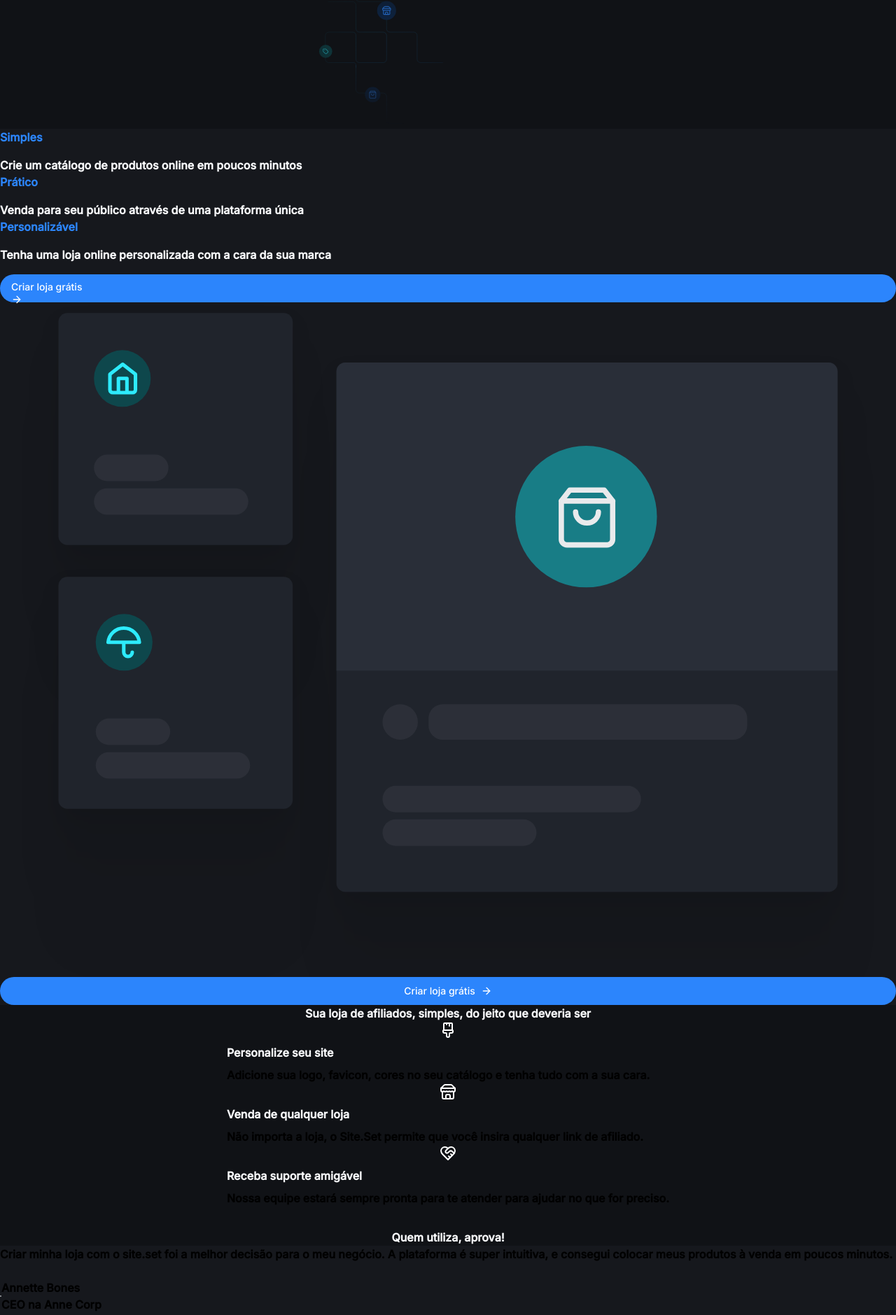
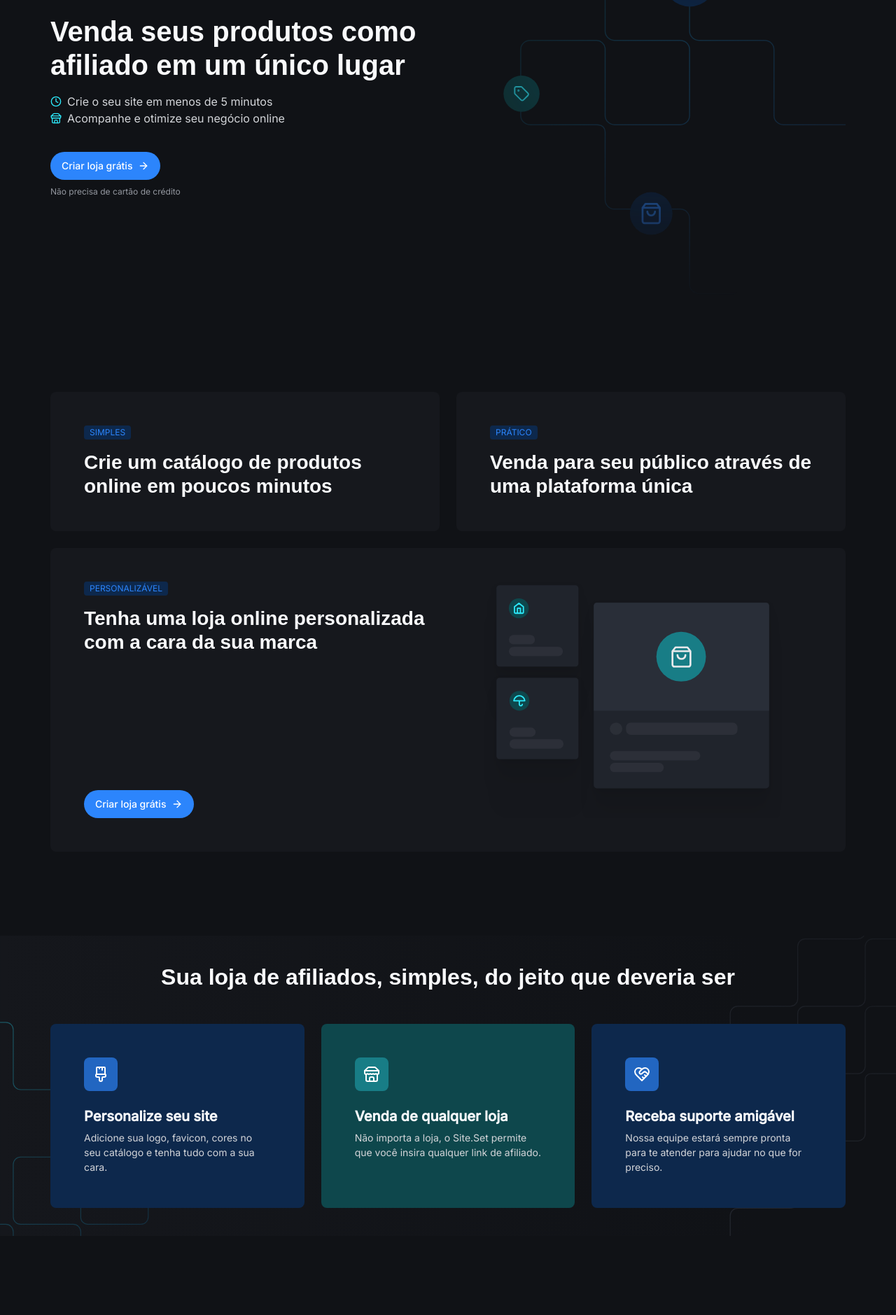
Before and after one commit to beefreguglia/site-blog, a Next.js app: page / in a window 1280 px wide. Shown: the part 240-2119 px from the top of the page at 70% size. Built offline with nearby package versions, Linux system fonts and the light colour scheme; a web font is replaced by a local one.

Commit message:
refact: update sections

```diff
--- a/src/components/ui/button.tsx
+++ b/src/components/ui/button.tsx
@@ -1,8 +1,8 @@
-import * as React from "react"
-import { Slot } from "@radix-ui/react-slot"
-import { cva, type VariantProps } from "class-variance-authority"
+import * as React from "react";
+import { Slot } from "@radix-ui/react-slot";
+import { cva, type VariantProps } from "class-variance-authority";
 
-import { cn } from "@/lib/utils"
+import { cn } from "@/lib/utils";
 
 const buttonVariants = cva(
   "inline-flex items-center justify-center gap-2 whitespace-nowrap rounded-md text-sm font-medium ring-offset-background transition-colors focus-visible:outline-none focus-visible:ring-2 focus-visible:ring-ring focus-visible:ring-offset-2 disabled:pointer-events-none disabled:opacity-50 [&_svg]:pointer-events-none [&_svg]:size-4 [&_svg]:shrink-0",
@@ -10,14 +10,7 @@ const buttonVariants = cva(
     variants: {
       variant: {
         default: "bg-blue-200 text-white hover:bg-blue-300",
-        destructive:
-          "bg-destructive text-destructive-foreground hover:bg-destructive/90",
-        outline:
-          "border border-gray-400 bg-gray-700 transition-colors duration-200 hover:text-blue-200 hover:border-blue-200",
-        secondary:
-          "bg-gray-100 text-gray-800 hover:bg-blue-100 rounded-full",
-        ghost: "hover:bg-accent hover:text-accent-foreground",
-        link: "text-primary underline-offset-4 hover:underline",
+        secondary: "bg-gray-100 text-gray-800 hover:bg-blue-100 rounded-full",
       },
       size: {
         default: "h-10 px-4 py-2",
@@ -31,26 +24,26 @@ const buttonVariants = cva(
       size: "default",
     },
   }
-)
+);
 
 export interface ButtonProps
   extends React.ButtonHTMLAttributes<HTMLButtonElement>,
     VariantProps<typeof buttonVariants> {
-  asChild?: boolean
+  asChild?: boolean;
 }
 
 const Button = React.forwardRef<HTMLButtonElement, ButtonProps>(
   ({ className, variant, size, asChild = false, ...props }, ref) => {
-    const Comp = asChild ? Slot : "button"
+    const Comp = asChild ? Slot : "button";
     return (
       <Comp
         className={cn(buttonVariants({ variant, size, className }))}
         ref={ref}
         {...props}
       />
-    )
+    );
   }
-)
-Button.displayName = "Button"
+);
+Button.displayName = "Button";
 
-export { Button, buttonVariants }
+export { Button, buttonVariants };
--- a/src/templates/landing-page/landing-page.tsx
+++ b/src/templates/landing-page/landing-page.tsx
@@ -8,7 +8,7 @@ import {
 
 export function LandingPage() {
   return (
-    <article className="flex flex-col">
+    <article className="flex flex-col gap-10 md:gap-20">
       <HeroSection />
       <FeatureSection />
       <SupportSection />
--- a/src/templates/landing-page/sections/call-to-action-section/call-to-action-section.tsx
+++ b/src/templates/landing-page/sections/call-to-action-section/call-to-action-section.tsx
@@ -6,11 +6,11 @@ export function CallToActionSection() {
   return (
     <section className="relative py-24 bg-gradient-to-b from-cyan-950/20 to-gray-700">
       <div className="absolute inset-0 hidden md:block bg-[url('/background-footer.svg')] bg-cover bg-center bg-no-repeat opacity-90"></div>
+      <div className="absolute top-0 left-1/2 -translate-x-1/2 -translate-y-1/2 p-4 bg-cyan-300 w-fit rounded-full">
+        <Store className="text-cyan-100" />
+      </div>
       <div className="container relative">
         <div className="flex flex-col items-center gap-6 text-center">
-          <div className="p-4 bg-cyan-300 w-fit rounded-full">
-            <Store className="text-cyan-100" />
-          </div>
           <h2 className="font-pt-sans-caption text-gray-100 text-balance text-heading-xl">
             Crie uma loja online e inicie suas vendas ainda hoje
           </h2>
--- a/src/templates/landing-page/sections/hero-section/hero-section.tsx
+++ b/src/templates/landing-page/sections/hero-section/hero-section.tsx
@@ -15,14 +15,14 @@ export function HeroSection() {
             <div>
               <div className="flex items-center gap-2">
                 <Clock className="text-cyan-100 h-4 w-4" />
-                <span className="text-gray-200">
+                <span className="text-gray-200 text-body-md">
                   Crie o seu site em menos de 5 minutos
                 </span>
               </div>
 
               <div className="flex items-center gap-2">
                 <Store className="text-cyan-100 h-4 w-4" />
-                <span className="text-gray-200">
+                <span className="text-gray-200 text-body-md">
                   Acompanhe e otimize seu negócio online
                 </span>
               </div>
--- a/tailwind.config.ts
+++ b/tailwind.config.ts
@@ -5,6 +5,7 @@ export default {
   content: [
     "./src/pages/**/*.{js,ts,jsx,tsx,mdx}",
     "./src/components/**/*.{js,ts,jsx,tsx,mdx}",
+    "./src/templates/**/*.{js,ts,jsx,tsx,mdx}",
     "./src/app/**/*.{js,ts,jsx,tsx,mdx}",
   ],
   theme: {
```
